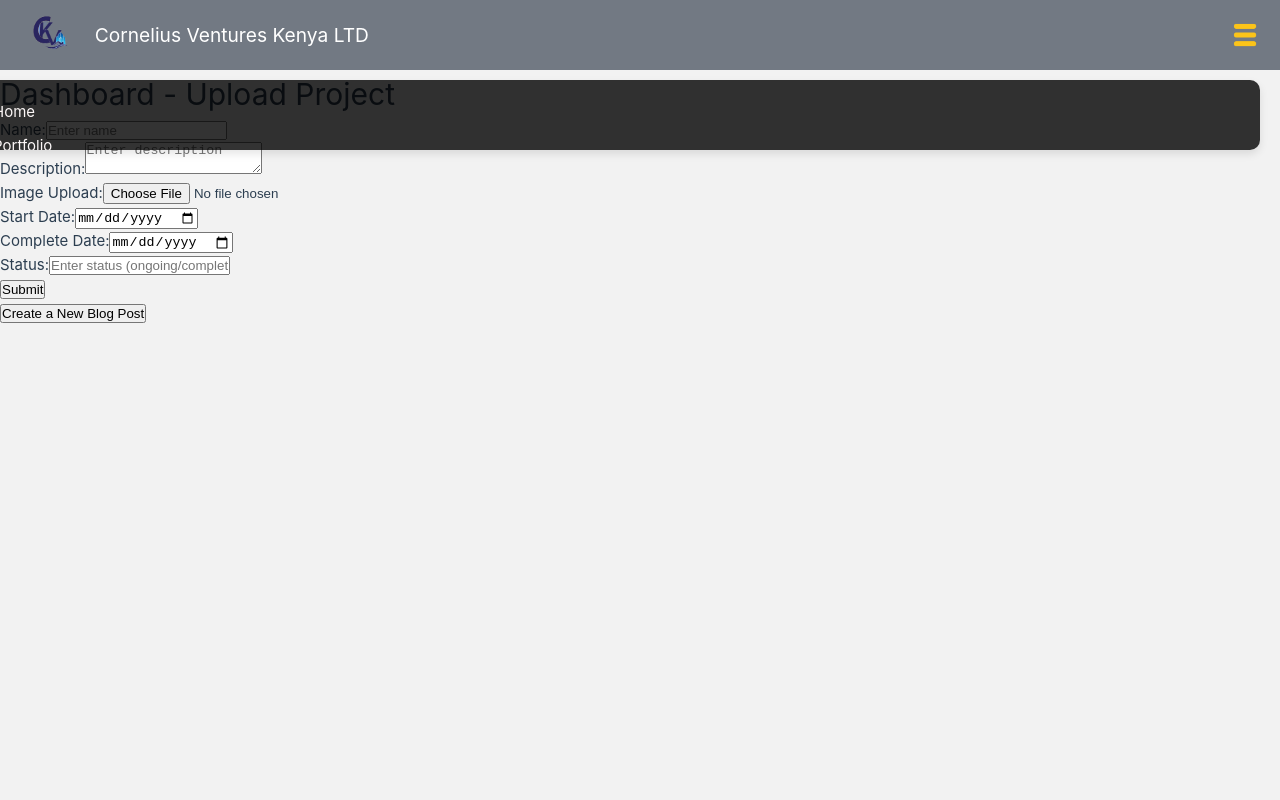
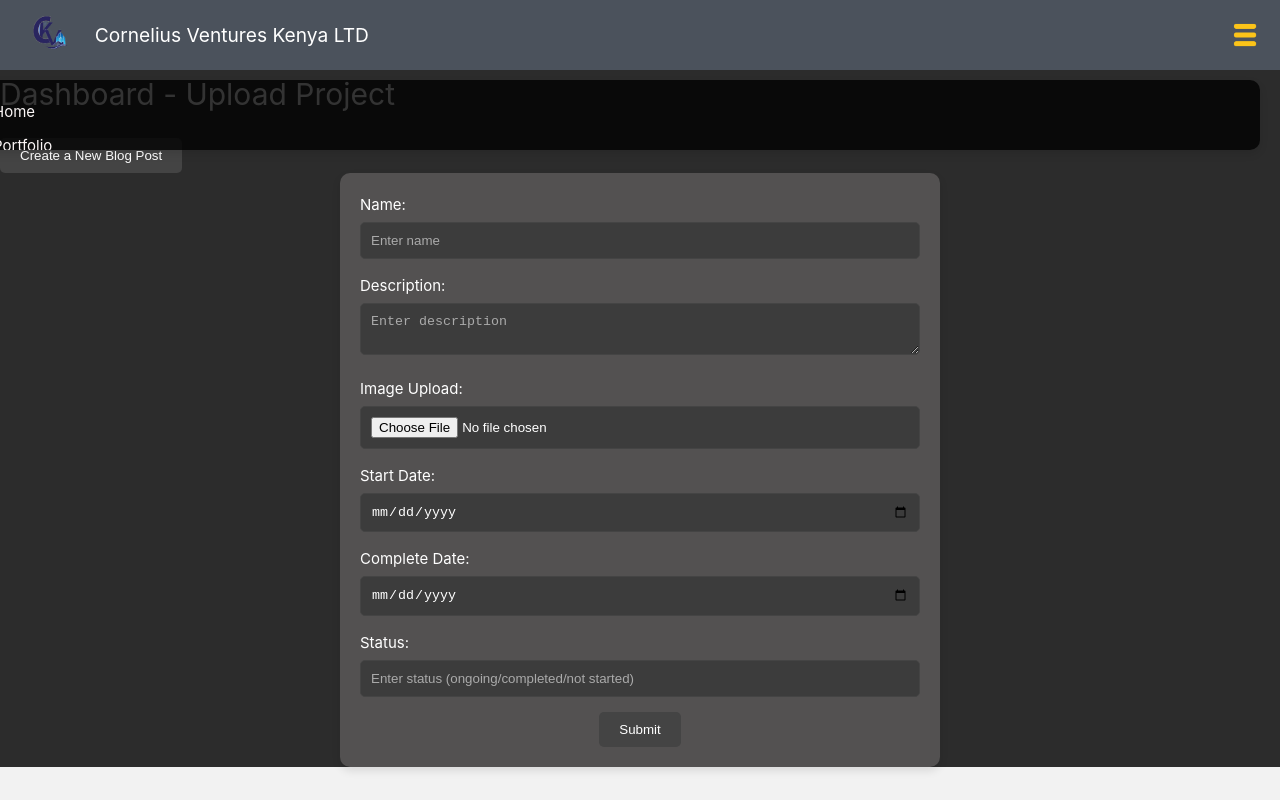
Before and after one commit to godyracks/corneliusventures.co.ke, a Vue app in the folder client/cvkltd/: page /dashboard in a window 1280 px wide. Built offline with nearby package versions, Linux system fonts and the light colour scheme.

Commit message:
styled dashboard

```diff
--- a/client/cvkltd/src/components/Dashboard.vue
+++ b/client/cvkltd/src/components/Dashboard.vue
@@ -1,45 +1,51 @@
 <template>
-  <div>
-       <Navbar />
-    <h1>Dashboard - Upload Project</h1>
+  <div class="dashboard-container">
+    <Navbar />
+     <h1>Dashboard - Upload Project</h1>
+     <!-- Button to navigate to the blog post creation page -->
+    <button @click="navigateToCreateBlog" class="create-blog-button">Create a New Blog Post</button>
+      <div class="form-container">
+
 
     <form @submit.prevent="submitForm" enctype="multipart/form-data">
-      <div>
+      <div class="form-group">
         <label>Name:</label>
         <input v-model="name" type="text" placeholder="Enter name">
       </div>
-      <div>
+      <div class="form-group">
         <label>Description:</label>
         <textarea v-model="description" placeholder="Enter description"></textarea>
       </div>
-      <div>
+      <div class="form-group">
         <label>Image Upload:</label>
         <input type="file" name="image" @change="handleFileUpload">
       </div>
-      <div>
+      <div class="form-group">
         <label>Start Date:</label>
         <input v-model="startDate" type="date">
       </div>
-      <div>
+      <div class="form-group">
         <label>Complete Date:</label>
         <input v-model="completeDate" type="date">
       </div>
-      <div>
+      <div class="form-group">
         <label>Status:</label>
-        <input v-model="status" type="text" placeholder="Enter status (ongoing/completed)">
+        <input v-model="status" type="text" placeholder="Enter status (ongoing/completed/not started)">
       </div>
-      <button type="submit">Submit</button>
+      <button type="submit" class="submit-button">Submit</button>
     </form>
-    <!-- Button to navigate to the blog post creation page -->
-    <button @click="navigateToCreateBlog">Create a New Blog Post</button>
+
+
+      </div>
   </div>
 </template>
 
 <script>
 import axios from 'axios';
 import Navbar from './Navbar.vue';
+
 export default {
-    components: {
+  components: {
     Navbar // Register Navbar component
   },
   data() {
@@ -82,7 +88,7 @@ export default {
         console.error('Error uploading project:', error);
       }
     },
-     navigateToCreateBlog() {
+    navigateToCreateBlog() {
       this.$router.push('/create-a-new-blog-post');
     }
   }
@@ -90,6 +96,74 @@ export default {
 </script>
 
 <style scoped>
-/* Component-specific styles */
-/* Add your component-specific styles here */
+
+.dashboard-container {
+background-color: #2C2C2C;
+  color: #FFFFFF;
+  width: 100%;
+  margin: 0 auto;
+}
+
+.form-container {
+  background-color: #535151;
+  color: #FFFFFF;
+max-width: 600px;
+padding: 20px;
+  margin: 0 auto;
+  border-radius: 10px;
+  box-shadow: 0 4px 8px rgba(0, 0, 0, 0.1);
+  text-align: center;
+}
+
+h1 {
+  margin-bottom: 20px;
+}
+
+.form-group {
+  margin-bottom: 15px;
+  text-align: left;
+}
+
+label {
+  display: block;
+  margin-bottom: 5px;
+}
+
+input[type="text"],
+input[type="date"],
+textarea,
+input[type="file"] {
+  width: 100%;
+  padding: 10px;
+  border-radius: 5px;
+  border: 1px solid #444;
+  background-color: #3C3C3C;
+  color: #FFFFFF;
+}
+
+input[type="text"]::placeholder,
+textarea::placeholder,
+input[type="date"]::placeholder {
+  color: #AAAAAA;
+}
+
+textarea {
+  resize: vertical;
+}
+
+.submit-button,
+.create-blog-button {
+  background-color: #444;
+  color: #FFFFFF;
+  padding: 10px 20px;
+  border: none;
+  border-radius: 5px;
+  cursor: pointer;
+  transition: background-color 0.3s ease;
+}
+
+.submit-button:hover,
+.create-blog-button:hover {
+  background-color: #555;
+}
 </style>
```
